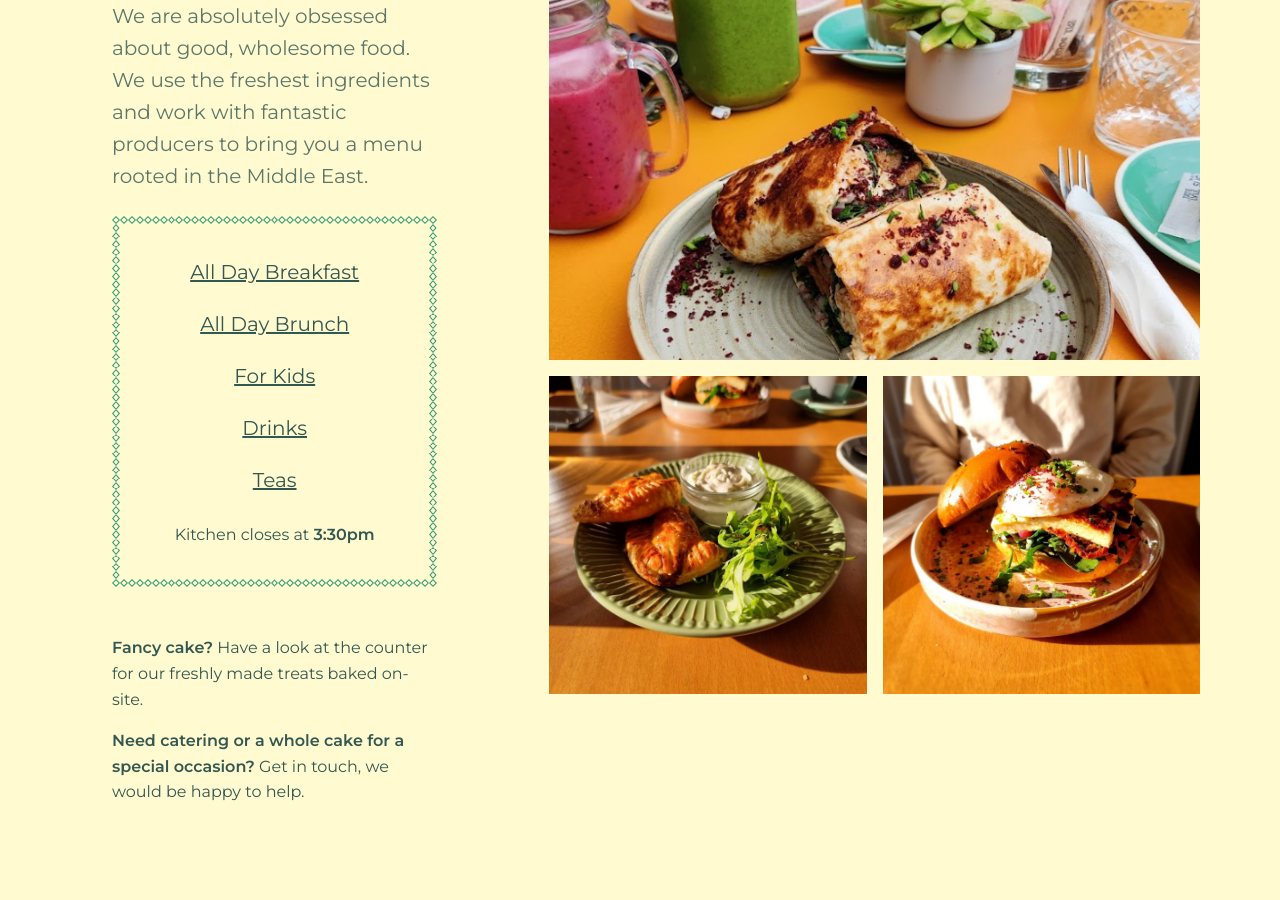
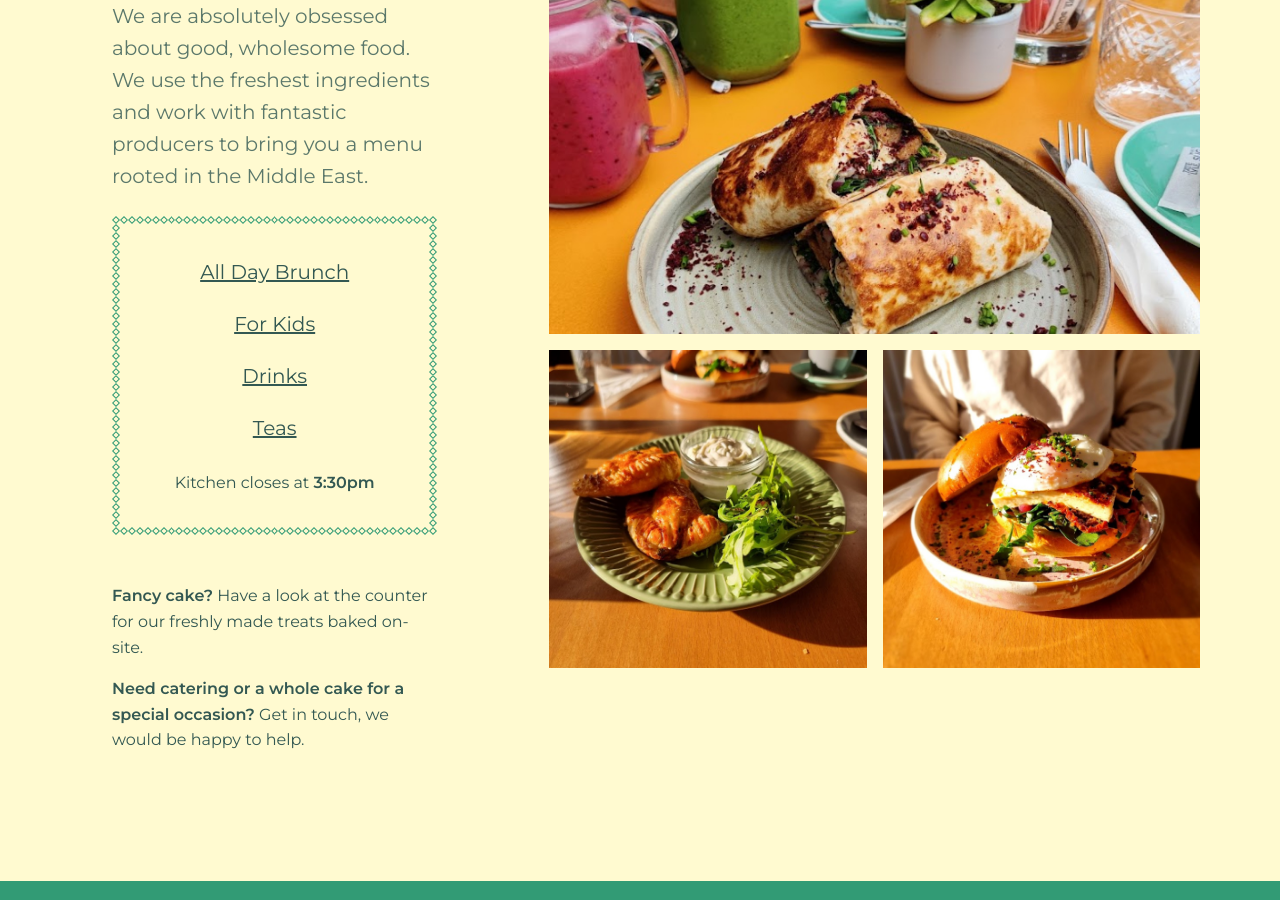
Before and after one commit to jaicab/wanasacafe, a Jekyll site: the page built from index.markdown, in a window 1280 px wide and 900 px high, scrolled down 1238 px. Built offline with Jekyll 4.4.1, drawn with Linux system fonts in a browser that asks for light colours.

Commit message:
Updated Config

```diff
--- a/_config.yml
+++ b/_config.yml
@@ -22,8 +22,6 @@
 url: https://wanasacafe.co.uk
 Instagram: wanasakitchen
 Menus:
-- title: All Day Breakfast
-  file: "/uploads/wanasa-breakfast-menu-9e8af6.pdf"
 - title: All Day Brunch
   file: "/uploads/wanasa-lunch-menu-a2da41.pdf"
 - title: For Kids
```
